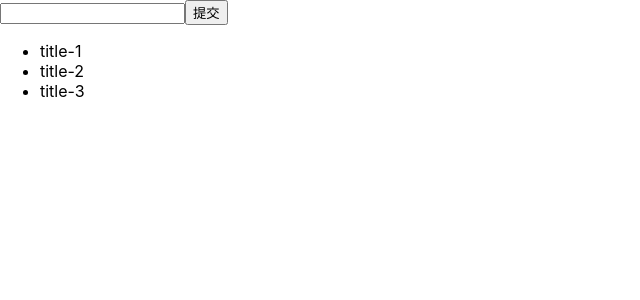
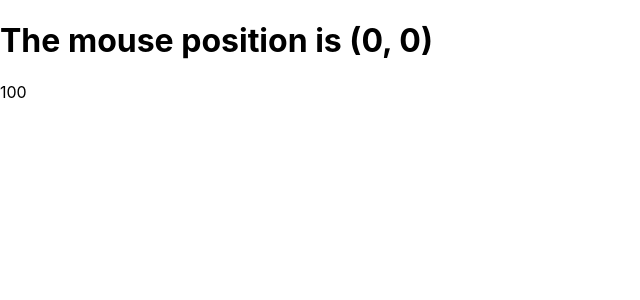
Before and after one commit to micro1226/test-react, a React (Create React App) app: page / in a window 1280 px wide. Shown: the top 300 px of the page, without its empty margins (0-640 px from the left). Built offline with nearby package versions, Linux system fonts and the light colour scheme.

Commit message:
高阶组件

```diff
--- /dev/null
+++ b/src/components/AdvanceUse/HocDemo.js
@@ -0,0 +1,41 @@
+import React, { Component } from 'react'
+
+const withMouse = (Component) => {
+    class withMouseComponent extends React.Component {
+        constructor(props) {
+            super(props);
+            this.state = { x: 0, y:0}
+        }
+
+        handleMouseMove = event => {
+            this.setState({
+                x: event.clientX,
+                y: event.clientY
+            })
+        }
+
+        render() {
+            return (
+                <div style={{height: '500px'}} onMouseMove={this.handleMouseMove}>
+                    {/* 1.透传所有 props  (vue v-bind="$props") */}
+                    {/* 2.增加 mouse 属性 */}
+                    <Component {...this.props} mouse={this.state} />
+                </div>
+            )
+        }
+    }
+    return withMouseComponent
+}
+
+const HocDemo = (props) => {
+    const { x, y} = props.mouse // 接收 mouse 属性
+    const { a } = props
+    return (
+        <div style={{height: '500px'}}>
+            <h1>The mouse position is ({x}, {y})</h1>
+            <p>{a}</p>
+        </div>
+    )
+}
+
+export default withMouse(HocDemo) // 返回高阶函数
--- a/src/components/AdvanceUse/index.js
+++ b/src/components/AdvanceUse/index.js
@@ -6,6 +6,7 @@ import LazyDemo from './LazyDemo'
 import SCUDemo from './SCUDemo'
 import SCUDemo2 from './SCUDemo2'
 import PureComponentDemo from './PureComponentDemo'
+import HocDemo from './HocDemo'
 
 class AdvanceDemo extends React.Component {
     // constructor(props) {
@@ -20,7 +21,8 @@ class AdvanceDemo extends React.Component {
             {/* <LazyDemo /> */}
             {/* <SCUDemo /> */}
             {/* <SCUDemo2 /> */}
-            <PureComponentDemo />
+            {/* <PureComponentDemo /> */}
+            <HocDemo a='100' />
         </div>
     }
 }
```
